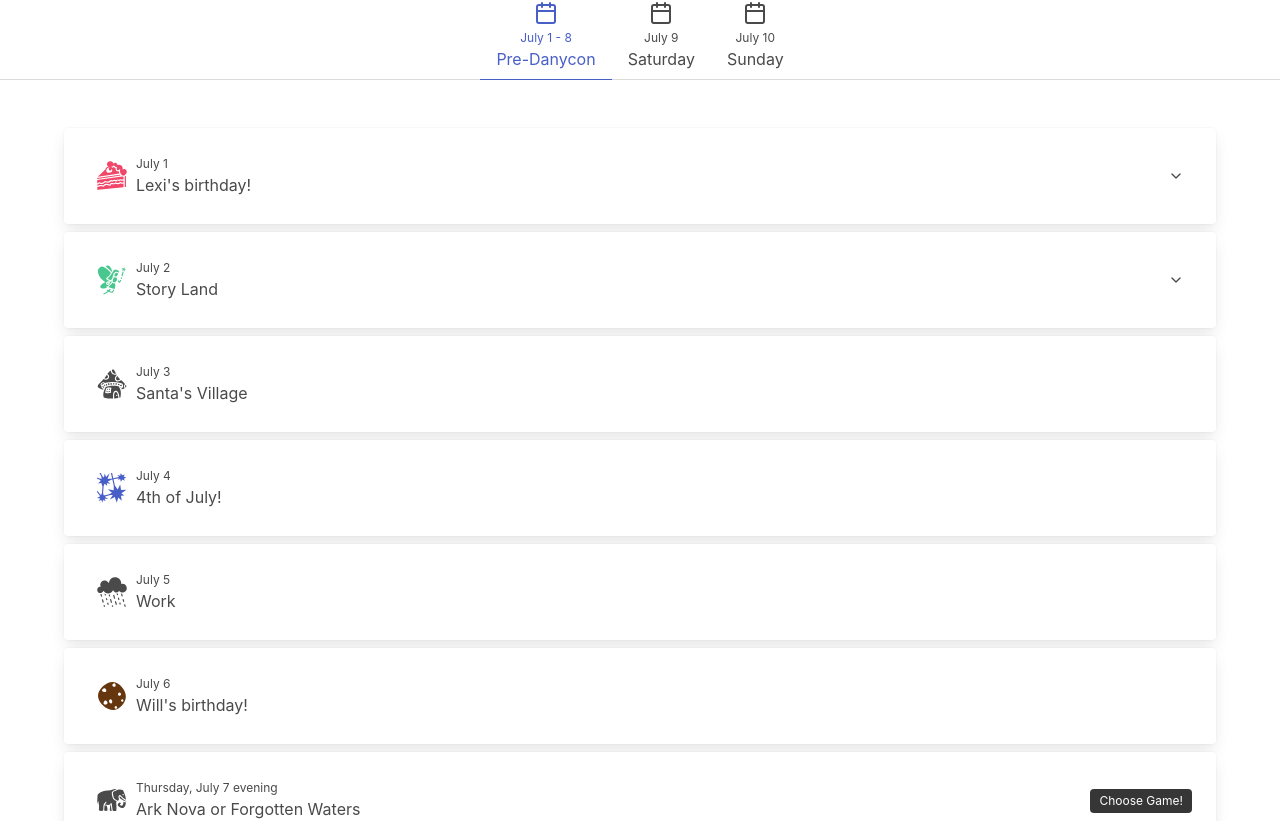
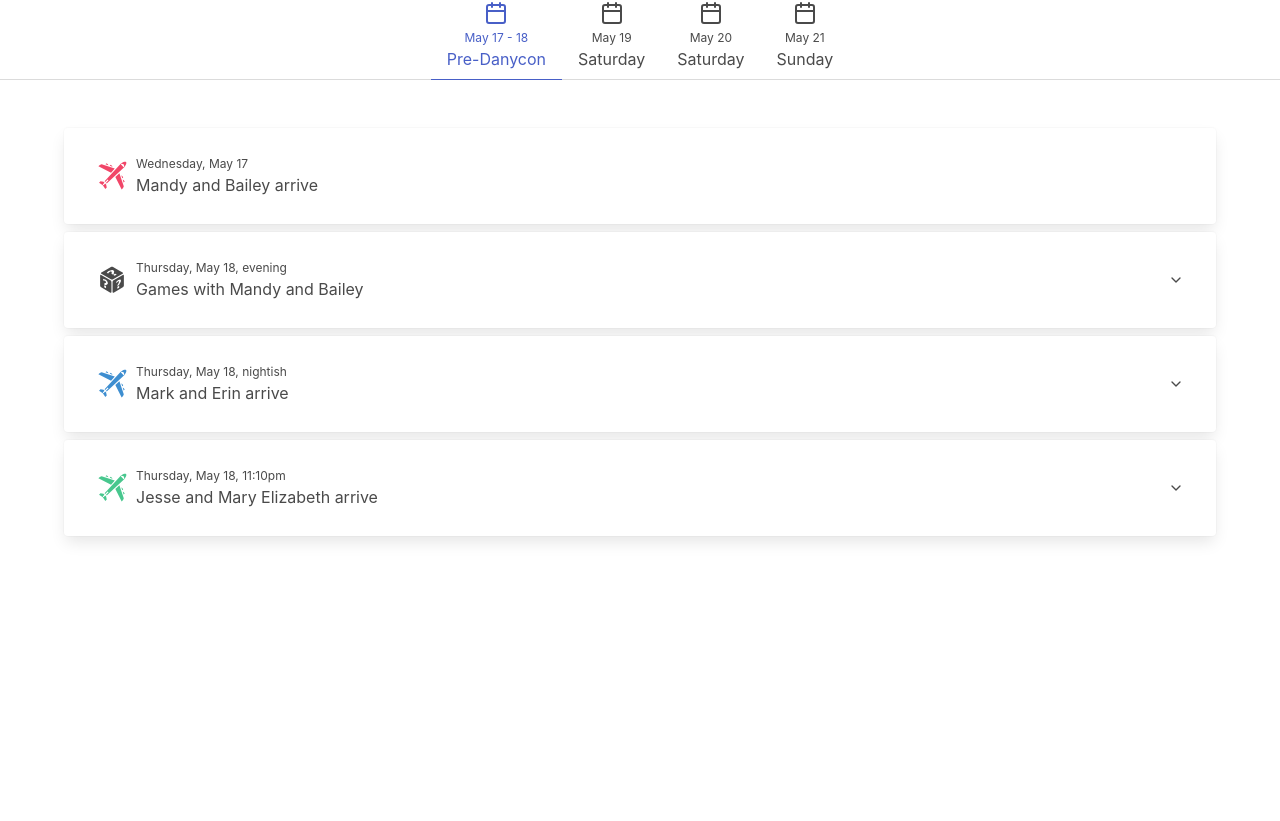
Before and after one commit to coltonw/danycon-schedule, a Next.js app: page /schedule/1 in a window 1280 px wide. Shown: the part 238-1059 px from the top of the page. After the commit the page ends 830 px from the top, so only its background shows below. Built offline with nearby package versions, Linux system fonts and the light colour scheme.

Commit message:
:date: Updated schedule

```diff
--- a/components/Schedule.tsx
+++ b/components/Schedule.tsx
@@ -1,32 +1,31 @@
 'use client';
 
+import Image from 'next/image';
+import Link from 'next/link';
+import { useSearchParams } from 'next/navigation';
 import { useState } from 'react';
-import { useSearchParams } from 'next/navigation';
-import ScheduleTab from './ScheduleTab';
-import ScheduleItem from './ScheduleItem';
-import ChooseGame from './ChooseGame';
 import {
+  GiAncientColumns,
+  GiBriefcase,
   GiCardJoker,
-  GiCakeSlice,
-  GiFairy,
-  GiLaserSparks,
-  GiMushroomHouse,
-  GiRaining,
-  GiCookie,
+  GiChalkOutlineMurder,
+  GiCoffeeCup,
+  GiCommercialAirplane,
+  GiElephant,
   GiFamilyHouse,
+  GiHand,
+  GiHorseshoe,
+  GiMeal,
+  GiPartyFlags,
   GiPerspectiveDiceSixFacesRandom,
-  GiMeal,
-  GiPhotoCamera,
-  GiBeerStein,
-  GiChalkOutlineMurder,
-  GiElephant,
-  GiClover,
-  GiCommercialAirplane,
-  GiSherlockHolmes,
-  GiPartyFlags,
-  GiSunglasses,
+  GiPresent,
+  GiTrophy,
+  GiWireCoil,
 } from 'react-icons/gi';
 import { ScheduleData } from '../lib/types';
+import ChooseGame from './ChooseGame';
+import ScheduleItem from './ScheduleItem';
+import ScheduleTab from './ScheduleTab';
 
 const Schedule = ({
   gamesJoined: initialGamesJoined,
@@ -53,14 +52,17 @@ const Schedule = ({
             <ScheduleTab
               id="predanycon"
               title="Pre-Danycon"
-              date="July 1 - 8"
+              date="May 17 - 18"
             />
           </li>
+          <li className={`${selectedTab === 'friday' ? 'is-active' : ''}`}>
+            <ScheduleTab id="saturday" title="Saturday" date="May 19" />
+          </li>
           <li className={`${selectedTab === 'saturday' ? 'is-active' : ''}`}>
-            <ScheduleTab id="saturday" title="Saturday" date="July 9" />
+            <ScheduleTab id="saturday" title="Saturday" date="May 20" />
           </li>
           <li className={`${selectedTab === 'sunday' ? 'is-active' : ''}`}>
-            <ScheduleTab id="sunday" title="Sunday" date="July 10" />
+            <ScheduleTab id="sunday" title="Sunday" date="May 21" />
           </li>
         </ul>
       </div>
@@ -69,70 +71,99 @@ const Schedule = ({
           {selectedTab === 'predanycon' && (
             <>
               <ScheduleItem
-                time="July 1"
-                title="Lexi's birthday!"
-                icon={<GiCakeSlice size="2em" />}
+                time="Wednesday, May 17"
+                title="Mandy and Bailey arrive"
+                icon={<GiCommercialAirplane size="2em" />}
+                iconColor="has-text-danger"
+              ></ScheduleItem>
+              <ScheduleItem
+                time="Thursday, May 18, evening"
+                title="Games with Mandy and Bailey"
+                icon={<GiPerspectiveDiceSixFacesRandom size="2em" />}
+              >
+                Bailey and Mandy get to pick!
+              </ScheduleItem>
+              <ScheduleItem
+                time="Thursday, May 18, nightish"
+                title="Mark and Erin arrive"
+                icon={<GiCommercialAirplane size="2em" />}
+                iconColor="has-text-info"
+              >
+                No idea what time. It is a real mystery!!!
+              </ScheduleItem>
+              <ScheduleItem
+                time="Thursday, May 18, 11:10pm"
+                title="Jesse and Mary Elizabeth arrive"
+                icon={<GiCommercialAirplane size="2em" />}
+                iconColor="has-text-success"
+              >
+                Will is going to pick them up. Flight is Southwest 3143.
+              </ScheduleItem>
+            </>
+          )}
+          {selectedTab === 'friday' && (
+            <>
+              <ScheduleItem
+                time="Morning"
+                title="Gift Bags"
+                icon={<GiPresent size="2em" />}
+                iconColor="has-text-warning"
+              />
+              <ScheduleItem
+                time="Daytime"
+                title='"Work" and gaming'
+                icon={<GiBriefcase size="2em" />}
+                iconColor="has-text-warning"
+              >
+                Lexi, Mark, Mandy, and Will are taking the day off. Others are
+                going to be working really hard 😉. One of the games we will
+                play is this:
+                <br />
+                <Link href="https://boardgamegeek.com/boardgame/302723/forgotten-waters">
+                  <Image
+                    src="https://cf.geekdo-images.com/gLnzfyJio2MYbG9J-uQSiQ__itemrep/img/98jkfiTjNcRXVr58JG0IaFDKXuo=/fit-in/246x300/filters:strip_icc()/pic5253984.jpg"
+                    width={128}
+                    height={128}
+                    alt="forgottenwaters"
+                    style={{
+                      maxWidth: '100%',
+                      height: 'auto',
+                    }}
+                  />
+                </Link>
+              </ScheduleItem>
+              <ScheduleItem
+                time="Early evening"
+                title="Ann and Ed visit"
+                icon={<GiHand size="2em" />}
                 iconColor="has-text-danger"
               >
-                <p>Lobster? Cake? Ice cream? Whatever Lexi wants she gets!</p>
-                <p>
-                  Mark needs to be picked up from the airport late at night.
-                </p>
+                Ann and Ed will be dropping by to say hi to everyone and pick up
+                Julius and Patricia.
               </ScheduleItem>
-              <ScheduleItem
-                time="July 2"
-                title="Story Land"
-                icon={<GiFairy size="2em" />}
-                iconColor="has-text-success"
-              >
-                Condo board gaming possible
-              </ScheduleItem>
-              <ScheduleItem
-                time="July 3"
-                title="Santa's Village"
-                icon={<GiMushroomHouse size="2em" />}
-              />
-              <ScheduleItem
-                time="July 4"
-                title="4th of July!"
-                icon={<GiLaserSparks size="2em" />}
-                iconColor="has-text-link"
-              />
-              <ScheduleItem
-                time="July 5"
-                title="Work"
-                icon={<GiRaining size="2em" />}
-              />
-              <ScheduleItem
-                time="July 6"
-                title="Will's birthday!"
-                icon={<GiCookie size="2em" />}
-                iconColor="has-text-warning"
-              />
               <ChooseGame
-                time="Thursday, July 7 evening"
-                title="Ark Nova or Forgotten Waters"
+                time="Night"
+                title="KuZOOkA or Paleo"
                 icon={<GiElephant size="2em" />}
                 games={[
                   {
-                    id: 'arknova',
+                    id: 'kazooka',
                     image: {
-                      src: 'https://s3-us-west-1.amazonaws.com/5cc.images/games/uploaded/1635175402844',
+                      src: 'https://cf.geekdo-images.com/0b4mi9y_42CqJ5GFBFiNFA__itemrep/img/IQIeLfl6sFGch_TuysCy0lXyv5Q=/fit-in/246x300/filters:strip_icc()/pic6680096.jpg',
+                      width: 87,
+                      height: 128,
+                    },
+                    bggLink:
+                      'https://boardgamegeek.com/boardgame/356742/kuzooka',
+                  },
+                  {
+                    id: 'paleo',
+                    image: {
+                      src: 'https://cf.geekdo-images.com/85t1wkwgvh3d2mmjsRcDrw__itemrep/img/5Wx2IlXzKh8HmBD-_5Rm2b1YjO4=/fit-in/246x300/filters:strip_icc()/pic6039256.jpg',
                       width: 128,
                       height: 128,
                     },
-                    bggLink:
-                      'https://boardgamegeek.com/boardgame/342942/ark-nova',
-                  },
-                  {
-                    id: 'forgottenwaters',
-                    image: {
-                      src: 'https://s3-us-west-1.amazonaws.com/5cc.images/games/uploaded/1579714457850',
-                      width: 112,
-                      height: 128,
-                    },
-                    bggLink:
-                      'https://boardgamegeek.com/boardgame/302723/forgotten-waters',
+                    bggLink: 'https://boardgamegeek.com/boardgame/300531/paleo',
                   },
                 ]}
                 gamesJoined={gamesJoined}
@@ -140,52 +171,59 @@ const Schedule = ({
                 updateData={updateData}
               />
               <ScheduleItem
-                time="Friday, July 8 evening"
-                title="Dinner at the summer house"
-                icon={<GiSunglasses size="2em" />}
-                iconColor="has-text-link"
-              />
-              <ScheduleItem
-                time="Friday, July 8 night"
-                title="Party games!"
+                time="Late"
+                title="Party Games"
                 icon={<GiPartyFlags size="2em" />}
                 iconColor="has-text-danger"
-              />
+              >
+                <Link href="https://boardgamegeek.com/boardgame/246693/funky-chicken">
+                  <Image
+                    src="https://cf.geekdo-images.com/7AH1LKp4yNuK42hXuELxXA__itemrep/img/TvD46rh6VpxbKMwAMmaCs16U6cM=/fit-in/246x300/filters:strip_icc()/pic4256975.jpg"
+                    width={128}
+                    height={128}
+                    alt="funkychicken"
+                    style={{
+                      maxWidth: '100%',
+                      height: 'auto',
+                    }}
+                  />
+                </Link>
+              </ScheduleItem>
             </>
           )}
           {selectedTab === 'saturday' && (
             <>
               <ScheduleItem
                 time="Morning"
-                title="Scavenger Hunt"
-                icon={<GiSherlockHolmes size="2em" />}
+                title="Open gaming"
+                icon={<GiCoffeeCup size="2em" />}
                 iconColor="has-text-warning"
               />
               <ChooseGame
-                time="10:00am"
-                title="Meadow or Merchant's Cove"
-                icon={<GiClover size="2em" />}
-                iconColor="has-text-success"
+                time="9:00am"
+                title="Mosaic or Lost Ruins of Arnak"
+                icon={<GiAncientColumns size="2em" />}
+                iconColor="has-text-danger"
                 games={[
                   {
-                    id: 'meadow',
+                    id: 'mosaic',
                     image: {
-                      src: 'https://s3-us-west-1.amazonaws.com/5cc.images/games/uploaded/1629322579564.jpg',
-                      width: 128,
+                      src: 'https://cf.geekdo-images.com/hRym3ngIdndJT2hhOURjMw__itemrep/img/wV4jfPjIen9T4CLhiSlcfeWoQtk=/fit-in/246x300/filters:strip_icc()/pic7414594.jpg',
+                      width: 99,
                       height: 128,
                     },
                     bggLink:
-                      'https://boardgamegeek.com/boardgame/314491/meadow',
+                      'https://boardgamegeek.com/boardgame/329551/mosaic-story-civilization',
                   },
                   {
-                    id: 'merchantscove',
+                    id: 'lostruinsofarnak',
                     image: {
-                      src: 'https://s3-us-west-1.amazonaws.com/5cc.images/games/uploaded/1622651478720',
+                      src: 'https://cf.geekdo-images.com/6GqH14TJJhza86BX5HCLEQ__itemrep/img/ETni1QwddAVjM-xLhciF0UM0FxQ=/fit-in/246x300/filters:strip_icc()/pic5674958.jpg',
                       width: 128,
-                      height: 128,
+                      height: 89,
                     },
                     bggLink:
-                      'https://boardgamegeek.com/boardgame/277700/merchants-cove',
+                      'https://boardgamegeek.com/boardgame/312484/lost-ruins-arnak',
                   },
                 ]}
                 gamesJoined={gamesJoined}
@@ -193,34 +231,35 @@ const Schedule = ({
                 updateData={updateData}
               />
               <ScheduleItem
-                time="12:00pm"
+                time="12:30pm"
                 title="Lunch"
                 icon={<GiMeal size="2em" />}
               />
               <ChooseGame
-                time="1:30pm"
-                title="Picture Perfect or Awkward Guests"
-                icon={<GiPhotoCamera size="2em" />}
+                time="2:00pm"
+                title="Big Top or Turing Machine"
+                icon={<GiWireCoil size="2em" />}
+                iconColor="has-text-grey-dark"
                 games={[
                   {
-                    id: 'pictureperfect',
+                    id: 'bigtop',
                     image: {
-                      src: 'https://s3-us-west-1.amazonaws.com/5cc.images/games/uploaded/1633968068549',
+                      src: 'https://cf.geekdo-images.com/_Y6g4FXjeolGkh2Uut0qaQ__itemrep/img/VBhCMJYvB9w-aT8l4bhtmmq2SsA=/fit-in/246x300/filters:strip_icc()/pic7133667.jpg',
                       width: 128,
                       height: 128,
                     },
                     bggLink:
-                      'https://boardgamegeek.com/boardgame/299963/picture-perfect',
+                      'https://boardgamegeek.com/boardgame/369899/big-top',
                   },
                   {
-                    id: 'awkwardguests',
+                    id: 'turingmachine',
                     image: {
-                      src: 'https://s3-us-west-1.amazonaws.com/5cc.images/games/uploaded/1541660464696',
+                      src: 'https://cf.geekdo-images.com/un5yundwtC6q1U9gWTY8Yw__itemrep/img/dmF4UID5Nz-j_7Pfd1rnQTukUD8=/fit-in/246x300/filters:strip_icc()/pic6883492.png',
                       width: 128,
-                      height: 98,
+                      height: 128,
                     },
                     bggLink:
-                      'https://boardgamegeek.com/boardgame/188866/awkward-guests',
+                      'https://boardgamegeek.com/boardgame/356123/turing-machine',
                   },
                 ]}
                 gamesJoined={gamesJoined}
@@ -228,14 +267,20 @@ const Schedule = ({
                 updateData={updateData}
               />
               <ScheduleItem
-                time="4:00pm"
-                title="Puzzled pint"
-                icon={<GiBeerStein size="2em" />}
-                iconColor="has-text-warning"
+                time="3:00pm"
+                title="Ready Set Bet Prize Match"
+                icon={<GiHorseshoe size="2em" />}
+                iconColor="has-text-grey-light"
+              />
+              <ScheduleItem
+                time="4:30pm"
+                title="Prizes"
+                icon={<GiTrophy size="2em" />}
+                iconColor="has-text-primary"
               />
               <ScheduleItem
                 time="5:00pm"
-                title="Open gaming"
+                title="Open Gaming"
                 icon={<GiPerspectiveDiceSixFacesRandom size="2em" />}
                 iconColor="has-text-link"
               />
@@ -243,74 +288,44 @@ const Schedule = ({
                 time="6:30pm"
                 title="Dinner and Murder"
                 icon={<GiChalkOutlineMurder size="2em" />}
-              />
+              >
+                How to Host a Murder: The Last Train from Paris
+              </ScheduleItem>
               <ScheduleItem
                 time="Late"
-                title="Party games"
+                title="Party Games"
                 icon={<GiCardJoker size="2em" />}
-                iconColor="has-text-danger"
+                iconColor="has-text-success"
               />
             </>
           )}
           {selectedTab === 'sunday' && (
             <>
               <ScheduleItem
-                time="9:30am"
-                title="Take Jesse to the airport"
-                icon={<GiCommercialAirplane size="2em" />}
-              />
-              <ChooseGame
-                time="10:00am"
-                title="Cubitos or Calico"
+                time="Morning"
+                title="Open Gaming"
                 icon={<GiCardJoker size="2em" />}
-                iconColor="has-text-primary"
-                games={[
-                  {
-                    id: 'cubitos',
-                    image: {
-                      src: 'https://s3-us-west-1.amazonaws.com/5cc.images/games/uploaded/1629324801304.jpg',
-                      width: 128,
-                      height: 128,
-                    },
-                    bggLink:
-                      'https://boardgamegeek.com/boardgame/298069/cubitos',
-                  },
-                  {
-                    id: 'calico',
-                    image: {
-                      src: 'https://s3-us-west-1.amazonaws.com/5cc.images/games/uploaded/1592695551678',
-                      width: 128,
-                      height: 128,
-                    },
-                    bggLink:
-                      'https://boardgamegeek.com/boardgame/283155/calico',
-                  },
-                ]}
-                gamesJoined={gamesJoined}
-                participants={participants}
-                updateData={updateData}
+                iconColor="has-text-danger"
               />
               <ScheduleItem
                 time="12:00pm"
-                title="Lunch"
-                icon={<GiMeal size="2em" />}
-              />
-              <ScheduleItem
-                time="1:30pm"
-                title="Pick up kids from Meemaw and Meepaw's house"
-                icon={<GiFamilyHouse size="2em" />}
-              />
-              <ScheduleItem
-                time="3:30pm"
-                title="Take Mark, Erin, Finn, and Ari to the airport"
+                title="Take Mark, Erin, Jesse, and Mary Elizabeth back to the airport"
                 icon={<GiCommercialAirplane size="2em" />}
               />
               <ScheduleItem
                 time="Any time left"
-                title="Open gaming"
+                title="Open Gaming"
                 icon={<GiPerspectiveDiceSixFacesRandom size="2em" />}
                 iconColor="has-text-link"
               />
+              <ScheduleItem
+                time="???"
+                title="Pick up kids from Meemah and Meepah's house"
+                icon={<GiFamilyHouse size="2em" />}
+              >
+                Maybe they will drop them off? We haven't actually planned this
+                far. Are you still reading this?
+              </ScheduleItem>
             </>
           )}
         </div>
--- a/next.config.js
+++ b/next.config.js
@@ -6,6 +6,7 @@ const nextConfig = {
       's3-us-west-1.amazonaws.com',
       'd1lu8vbgap5ai0.cloudfront.net',
       'c.tenor.com',
+      'cf.geekdo-images.com',
     ],
   },
 };
--- a/package.json
+++ b/package.json
@@ -11,6 +11,7 @@
   },
   "dependencies": {
     "@aws-sdk/client-dynamodb": "^3.332.0",
+    "aws-crt": "^1.15.16",
     "bulma": "^0.9.4",
     "next": "^13.4.2",
     "react": "18.2.0",
@@ -24,6 +25,7 @@
     "eslint": "^8.40.0",
     "eslint-config-next": "^13.4.2",
     "prettier": "^2.8.8",
+    "prettier-plugin-organize-imports": "^3.2.2",
     "sass": "^1.62.1",
     "typescript": "^5.0.4"
   }
```
Also changed, not shown: lib/api.ts (+13 -17 lines), 1 other file (tests, documents, lock files or other folders).
